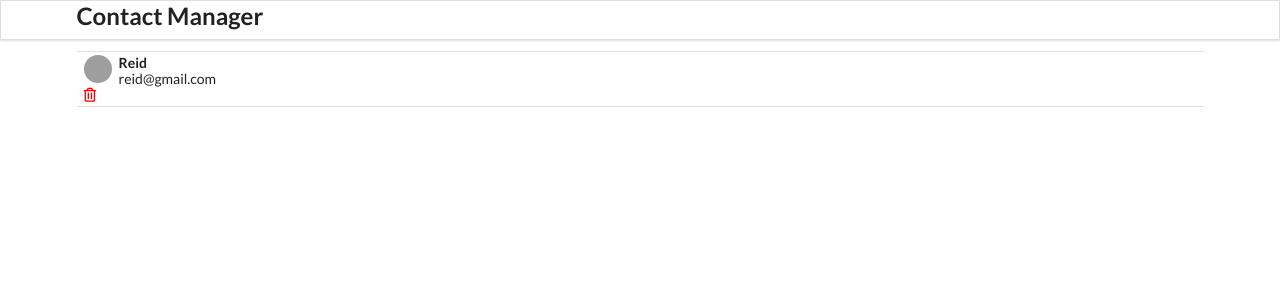
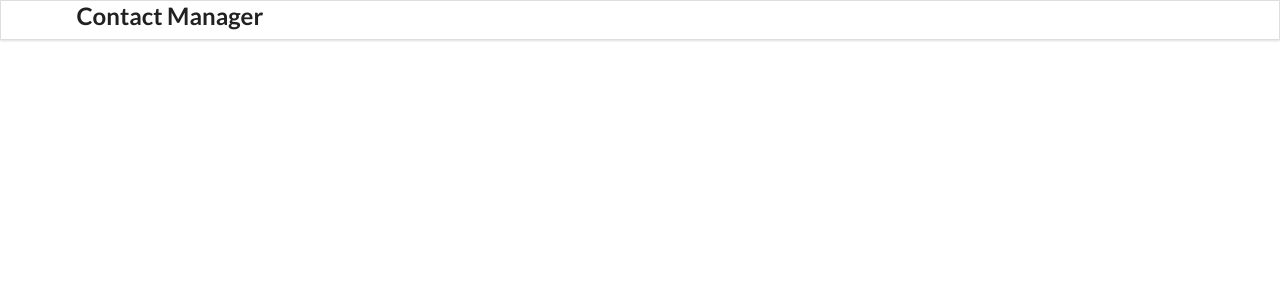
Before and after one commit to Reidwilliamson13/Custom-Contact-List, a React (Create React App) app in the folder custom-contact-list/: page / in a window 1280 px wide. Shown: the top 300 px of the page. Built offline with nearby package versions, Linux system fonts and the light colour scheme; grey boxes are pictures that could not be loaded.

Commit message:
remove contacts variable and insert props onto renderContactList

```diff
--- a/custom-contact-list/src/components/ContactList.js
+++ b/custom-contact-list/src/components/ContactList.js
@@ -9,14 +9,7 @@ const ContactList = (props) => {
     props.getContactId(id);
   };
 
-  const contacts = [
-    {
-      id: "1",
-      name: "Reid",
-      email: "reid@gmail.com",
-    },
-  ];
-  const renderContactList = contacts.map((contact) => {
+  const renderContactList = props.contacts.map((contact) => {
     return (
       <ContactCard
         contact={contact}
```
